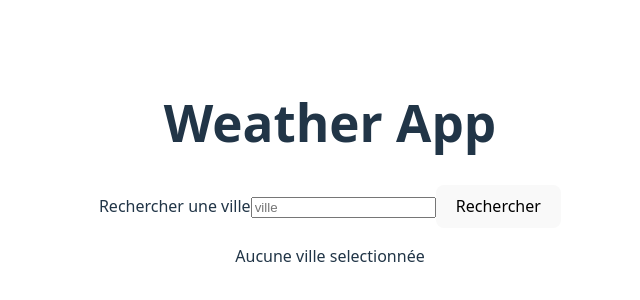
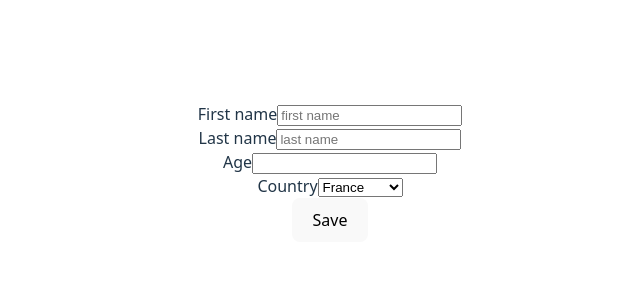
Before and after one commit to niamor16/my-react-journey, a React (Vite) app in the folder react/: page / in a window 1280 px wide. Shown: the part 228-528 px from the top of the page, without its empty margins (310-950 px from the left). Built offline with nearby package versions, Linux system fonts and the light colour scheme; no server answers.

Commit message:
base form

```diff
--- a/react/src/App.tsx
+++ b/react/src/App.tsx
@@ -1,11 +1,11 @@
 import './App.css'
-import WeatherApp from './components/weatherApp/WeatherApp';
+import Form from './components/form/Form';
 
 function App() {
 
   return (
     <>
-     <WeatherApp />
+     <Form />
     </>
   );
 }
--- /dev/null
+++ b/react/src/components/form/Form.tsx
@@ -0,0 +1,67 @@
+import { useState } from "react";
+
+export default function Form()
+{
+  function handleSubmit(event) {
+    event.preventDefault();
+    console.log("event", event);
+
+    const form = event.target;
+    const formData = new FormData(form);
+
+    const formJson = Object.fromEntries(formData.entries());
+    setUser(formJson);
+    console.log("user", user);
+  }
+
+  const [user, setUser] = useState({
+    firstName: "",
+    lastName: "",
+    age: 0,
+    country: "",
+  });
+
+  return (
+    <form onSubmit={handleSubmit}>
+      <div>
+        <label htmlFor="firstName">First name</label>
+        <input
+          type="text"
+          id="firstName"
+          name="firstName"
+          placeholder="first name"
+        />
+      </div>
+
+      <div>
+        <label htmlFor="lastName">Last name</label>
+        <input
+          type="text"
+          id="lastName"
+          name="lastName"
+          placeholder="last name"
+        />
+      </div>
+
+      <div>
+        <label htmlFor="age">Age</label>
+        <input type="number" min={0} id="age" name="age" />
+      </div>
+
+      <div>
+        <label htmlFor="country">Country</label>
+        <select id="country" name="country">
+          <option value={"fr"}>France</option>
+          <option value={"de"}>Allemagne</option>
+          <option value={"it"}>Italie</option>
+          <option value={"es"}>Espagne</option>
+          <option value={"de"}>Autre</option>
+        </select>
+      </div>
+
+      <button type="submit" className="btn">
+        Save
+      </button>
+    </form>
+  );
+}
```
